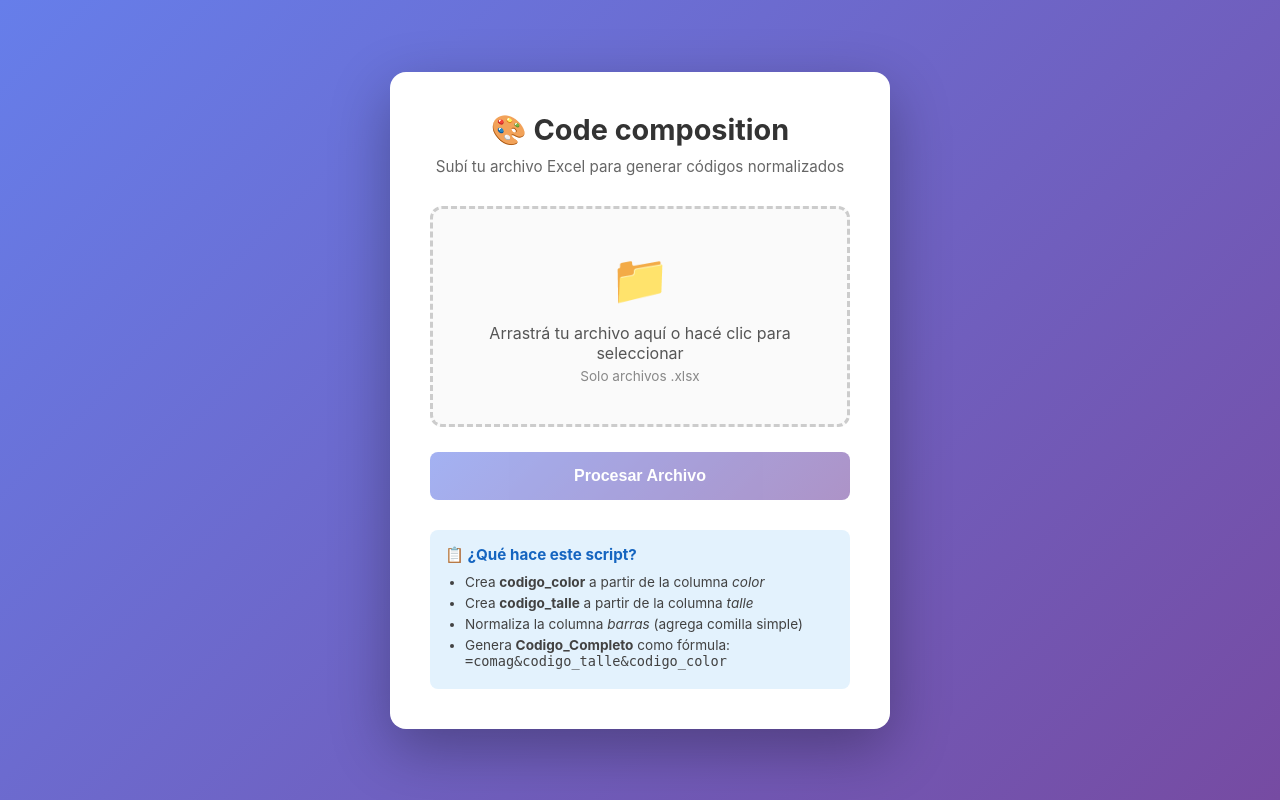
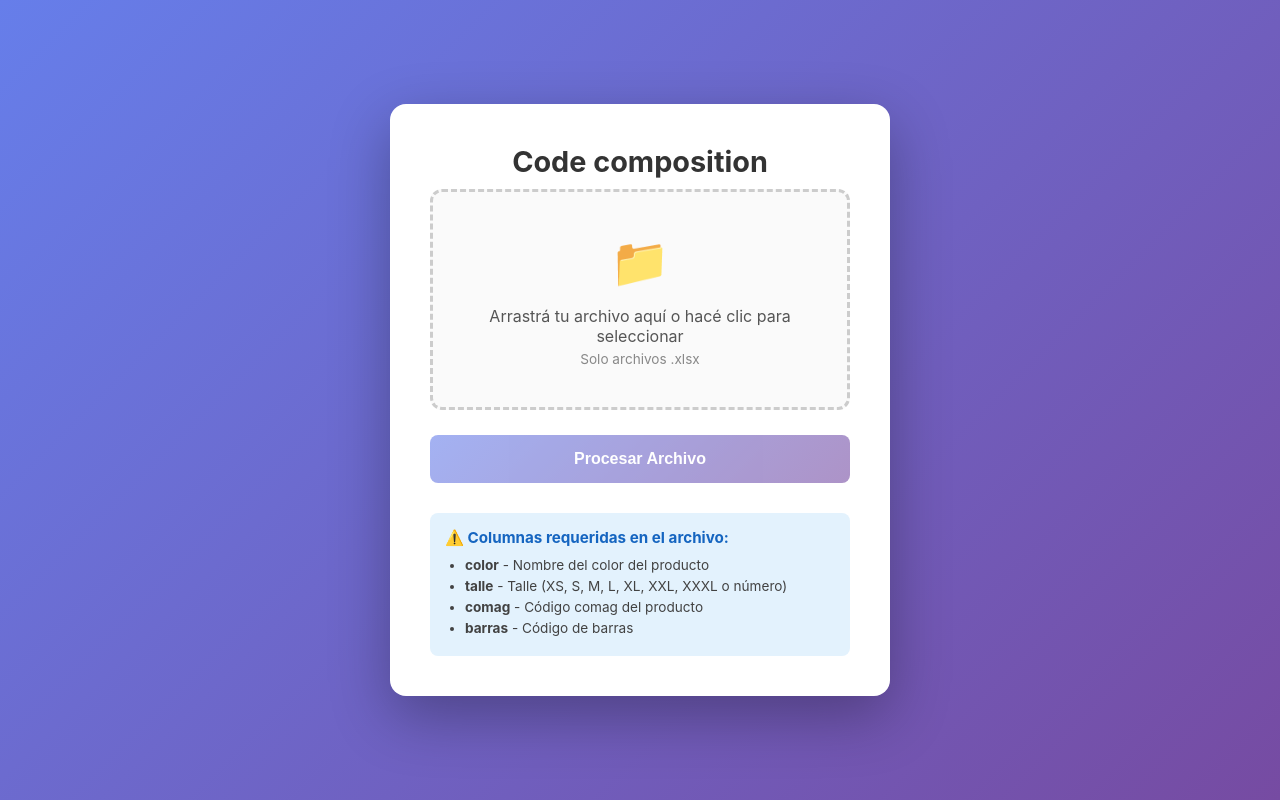
Before and after one commit to prof-diego-mendez/comag_1_colores_talles, a Flask app: page / in a window 1280 px wide. Run offline with Flask 3, Linux system fonts and the light colour scheme.

Commit message:
change desc

```diff
--- a/templates/index.html
+++ b/templates/index.html
@@ -280,8 +280,7 @@
 
 <body>
     <div class="container">
-        <h1>🎨 Code composition</h1>
-        <p class="subtitle">Subí tu archivo Excel para generar códigos normalizados</p>
+        <h1>Code composition</h1>
 
         <div class="upload-area" id="uploadArea">
             <div class="upload-icon">📁</div>
@@ -313,12 +312,12 @@
         </div>
 
         <div class="info-box">
-            <h3>📋 ¿Qué hace este script?</h3>
+            <h3>⚠️ Columnas requeridas en el archivo:</h3>
             <ul>
-                <li>Crea <strong>codigo_color</strong> a partir de la columna <em>color</em></li>
-                <li>Crea <strong>codigo_talle</strong> a partir de la columna <em>talle</em></li>
-                <li>Normaliza la columna <em>barras</em> (agrega comilla simple)</li>
-                <li>Genera <strong>Codigo_Completo</strong> como fórmula: <code>=comag&codigo_talle&codigo_color</code></li>
+                <li><strong>color</strong> - Nombre del color del producto</li>
+                <li><strong>talle</strong> - Talle (XS, S, M, L, XL, XXL, XXXL o número)</li>
+                <li><strong>comag</strong> - Código comag del producto</li>
+                <li><strong>barras</strong> - Código de barras</li>
             </ul>
         </div>
     </div>
```
